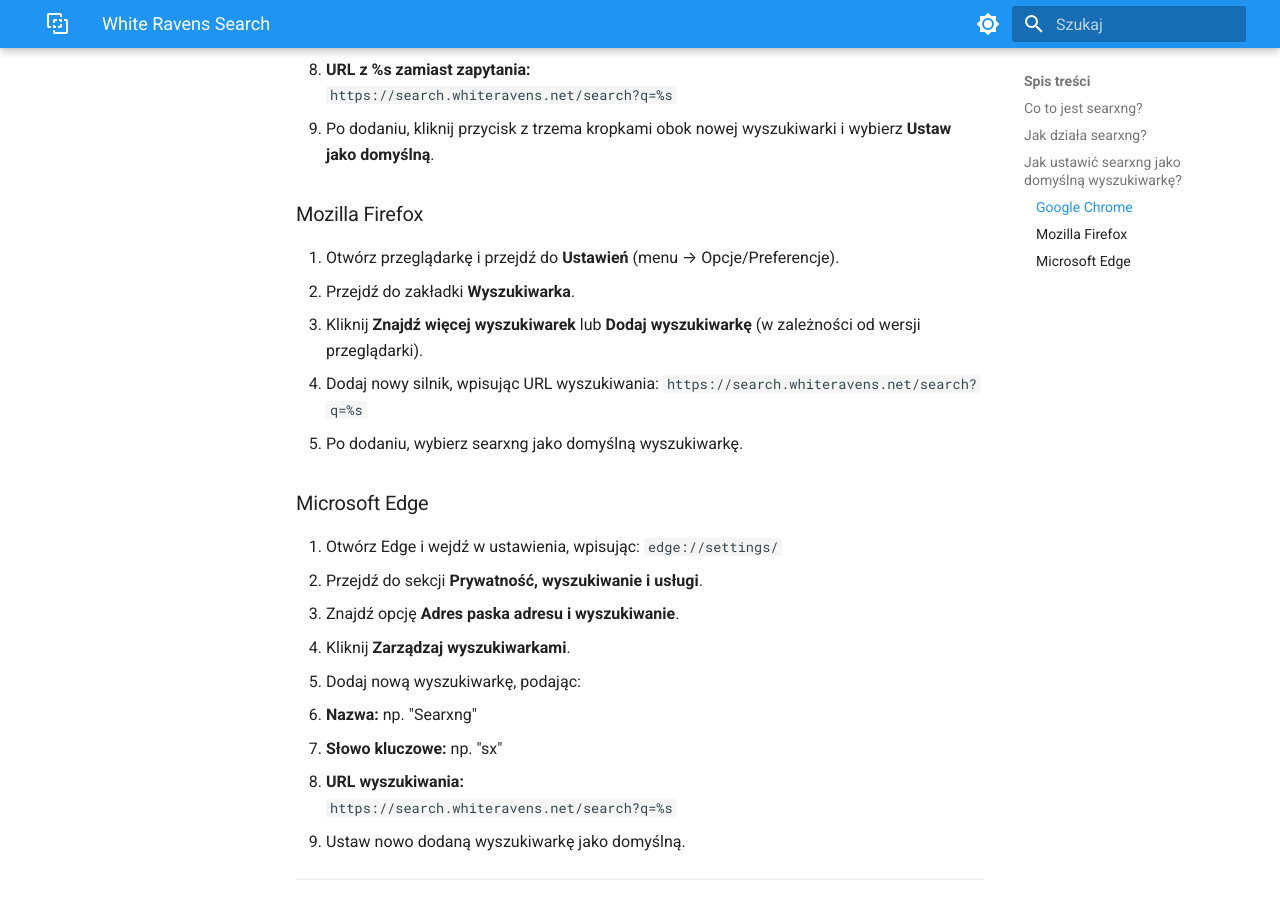
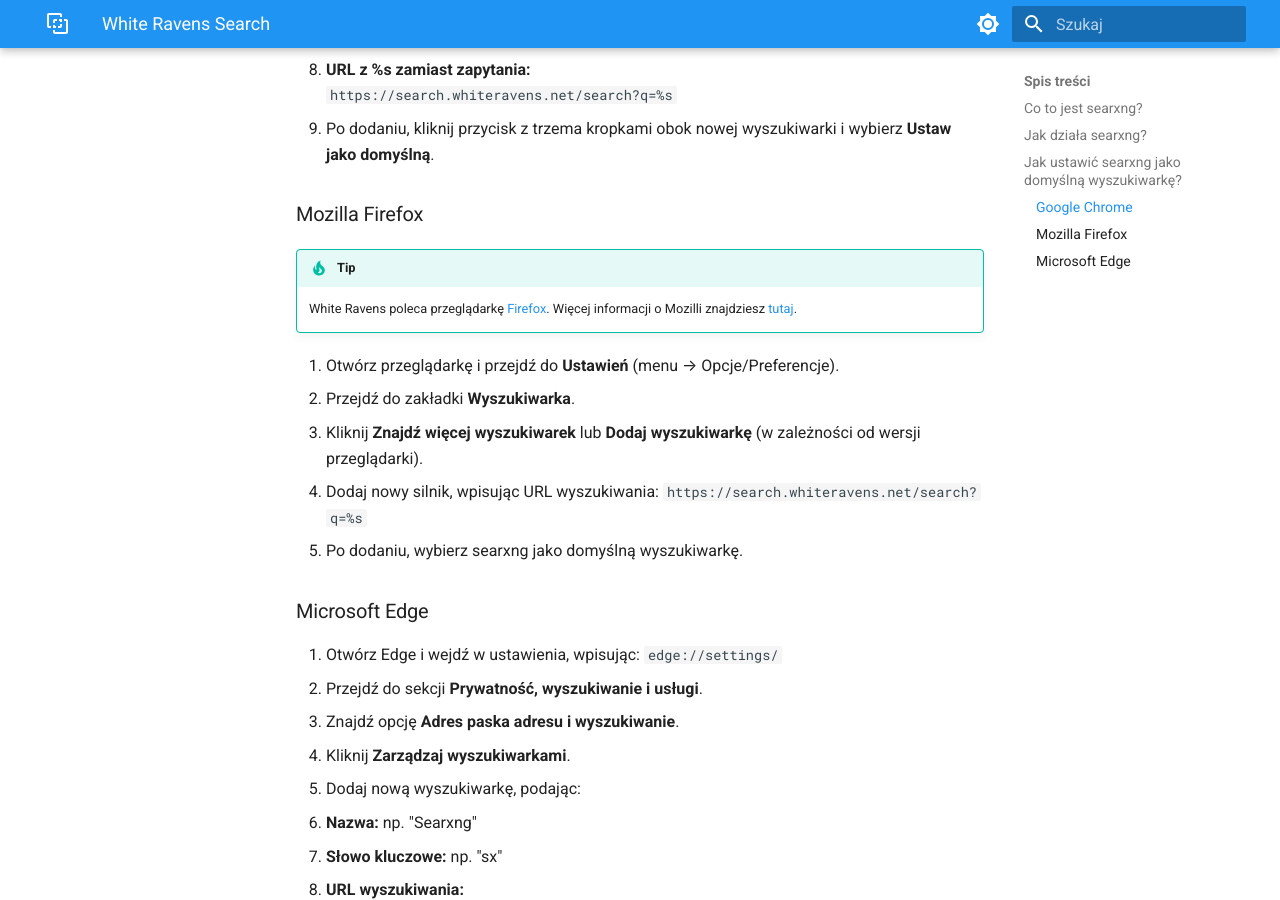
Before and after one commit to whiteravens20/wrservices.link, an MkDocs documentation site: the page built from docs/search.md, in a window 1280 px wide and 900 px high, scrolled down 1555 px. Built offline with MkDocs 1.6.1 and Material for MkDocs 9.7.7, drawn with Linux system fonts in a browser that asks for light colours.

Commit message:
update search.md

```diff
--- a/docs/search.md
+++ b/docs/search.md
@@ -48,6 +48,9 @@
 
 ### Mozilla Firefox
 
+!!! tip
+    White Ravens poleca przeglądarkę [Firefox](https://www.mozilla.org/en-US/firefox/features/). Więcej informacji o Mozilli znajdziesz [tutaj](https://www.mozilla.org/en-US/about/).
+
 1. Otwórz przeglądarkę i przejdź do **Ustawień** (menu → Opcje/Preferencje).
 2. Przejdź do zakładki **Wyszukiwarka**.
 3. Kliknij **Znajdź więcej wyszukiwarek** lub **Dodaj wyszukiwarkę** (w zależności od wersji przeglądarki).
```
